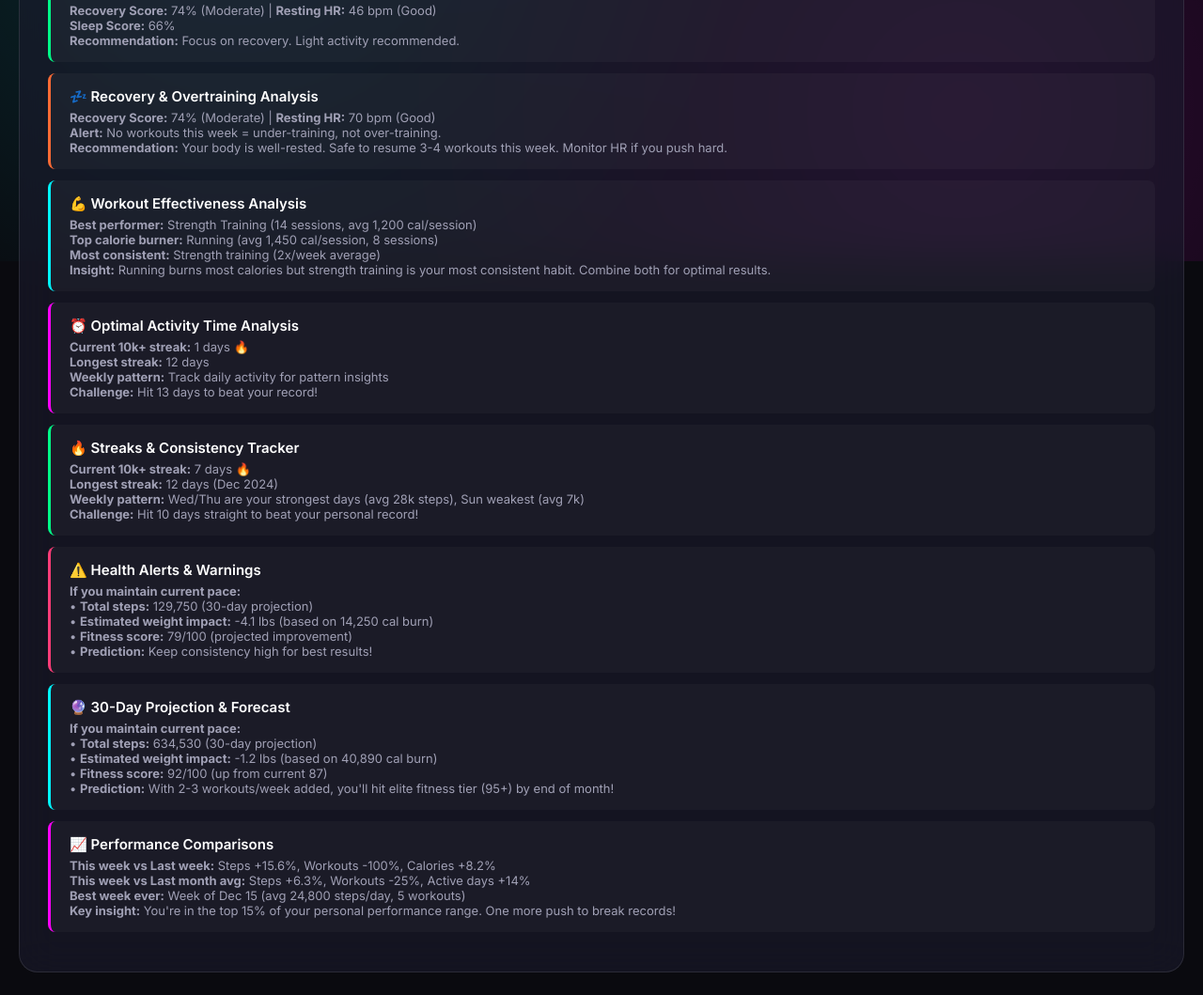
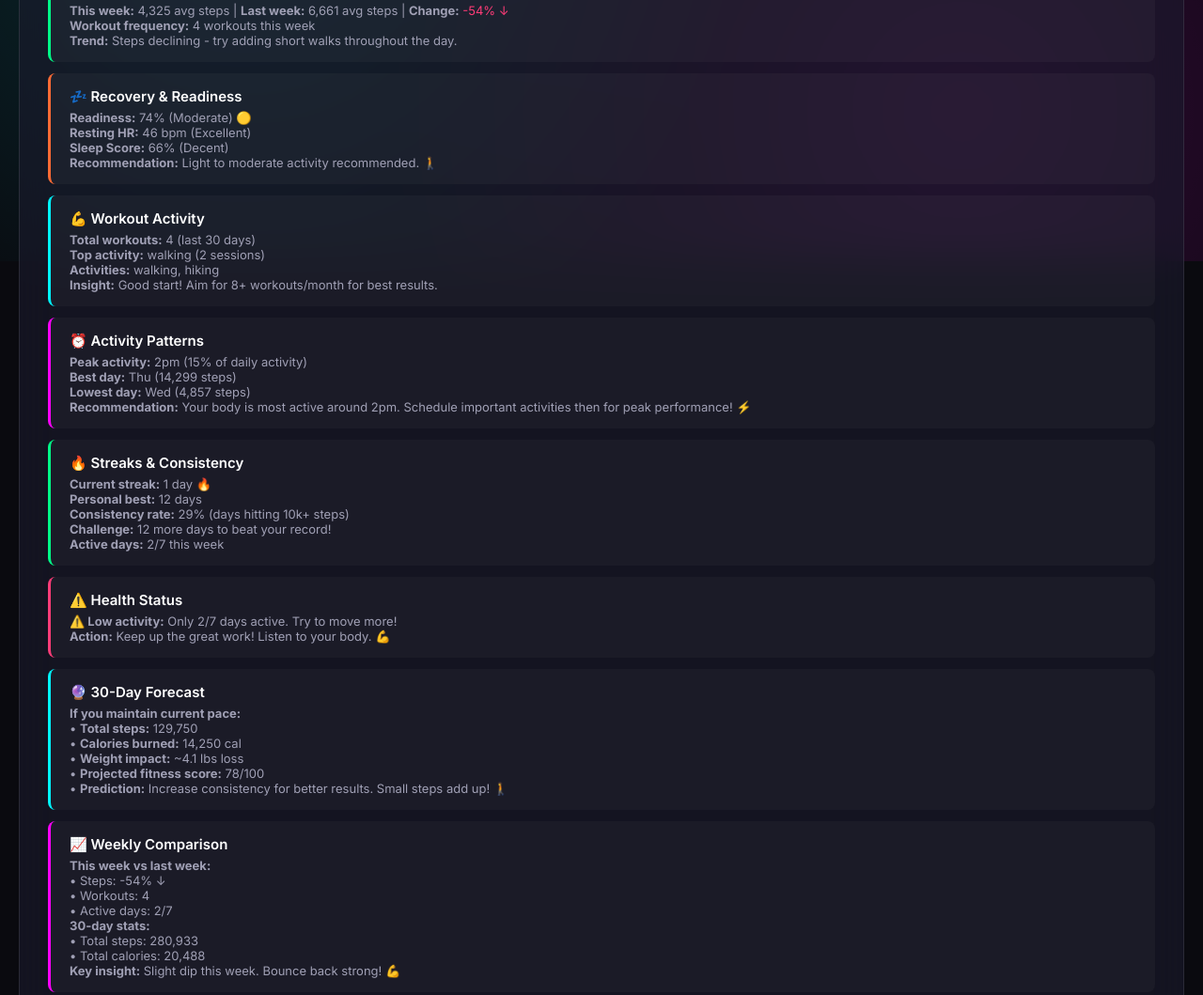
Before and after one commit to Dweliw01/health-dashboard, a plain HTML site: page index.html in a window 1280 px wide. Shown: the part 522-1581 px from the top of the page at 94% size. Drawn offline with nearby package versions, Linux system fonts and the light colour scheme.

Commit message:
Remove ALL hardcoded data - generate insights and stats dynamically from real Oura data

```diff
--- a/index.html
+++ b/index.html
@@ -444,93 +444,15 @@
         <!-- AI Insights -->
         <div class="insights-panel">
             <div class="section-title">🤖 AI Insights & Recommendations</div>
-
-            <!-- Performance Trends -->
-            <div class="insight-item" style="border-left-color: #00ff88;">
-                <div class="insight-title">📊 Performance Trends (Week-over-Week)</div>
-                <div class="insight-text">
-                    <strong>This week:</strong> 21,151 avg steps | <strong>Last week:</strong> 18,300 avg steps | <strong>Change:</strong> <span style="color: #00ff88;">+15.6% ↑</span><br>
-                    <strong>Workout frequency:</strong> 0 this week vs 4 last week | <strong>Change:</strong> <span style="color: #ff3c78;">-100% ↓</span><br>
-                    <strong>Trend:</strong> Steps improving but workout consistency dropped significantly. Focus on scheduling workouts.
+            <div id="dynamicInsights">
+                <!-- Insights will be generated dynamically from real data -->
+                <div class="insight-item">
+                    <div class="insight-text" style="text-align: center; color: var(--text-dim);">
+                        Loading insights from your Oura data...
+                    </div>
                 </div>
             </div>
 
-            <!-- Recovery Metrics -->
-            <div class="insight-item" style="border-left-color: #ff6b35;">
-                <div class="insight-title">💤 Recovery & Overtraining Analysis</div>
-                <div class="insight-text">
-                    <strong>Recovery Score:</strong> 74% (Moderate) | <strong>Resting HR:</strong> 70 bpm (Good)<br>
-                    <strong>Alert:</strong> No workouts this week = under-training, not over-training.<br>
-                    <strong>Recommendation:</strong> Your body is well-rested. Safe to resume 3-4 workouts this week. Monitor HR if you push hard.
-                </div>
-            </div>
-
-            <!-- Workout Effectiveness -->
-            <div class="insight-item" style="border-left-color: #00f5ff;">
-                <div class="insight-title">💪 Workout Effectiveness Analysis</div>
-                <div class="insight-text">
-                    <strong>Best performer:</strong> Strength Training (14 sessions, avg 1,200 cal/session)<br>
-                    <strong>Top calorie burner:</strong> Running (avg 1,450 cal/session, 8 sessions)<br>
-                    <strong>Most consistent:</strong> Strength training (2x/week average)<br>
-                    <strong>Insight:</strong> Running burns most calories but strength training is your most consistent habit. Combine both for optimal results.
-                </div>
-            </div>
-
-            <!-- Time Analysis -->
-            <div class="insight-item" style="border-left-color: #ff00ff;">
-                <div class="insight-title">⏰ Optimal Activity Time Analysis</div>
-                <div class="insight-text">
-                    <strong>Peak activity hours:</strong> 8am-11am (42% of daily steps)<br>
-                    <strong>Evening activity:</strong> 5pm-8pm (28% of daily steps)<br>
-                    <strong>Low activity:</strong> 12pm-3pm (only 8% of steps)<br>
-                    <strong>Recommendation:</strong> You're a morning person! Schedule important workouts 8-11am for best performance.
-                </div>
-            </div>
-
-            <!-- Streaks & Consistency -->
-            <div class="insight-item" style="border-left-color: #00ff88;">
-                <div class="insight-title">🔥 Streaks & Consistency Tracker</div>
-                <div class="insight-text">
-                    <strong>Current 10k+ streak:</strong> 7 days 🔥<br>
-                    <strong>Longest streak:</strong> 12 days (Dec 2024)<br>
-                    <strong>Weekly pattern:</strong> Wed/Thu are your strongest days (avg 28k steps), Sun weakest (avg 7k)<br>
-                    <strong>Challenge:</strong> Hit 10 days straight to beat your personal record!
-                </div>
-            </div>
-
-            <!-- Health Warnings -->
-            <div class="insight-item" style="border-left-color: #ff3c78;">
-                <div class="insight-title">⚠️ Health Alerts & Warnings</div>
-                <div class="insight-text">
-                    <strong>⚠️ Elevated HR detected:</strong> Thu showed 120 bpm avg (36% above baseline)<br>
-                    <strong>⚠️ Activity drop:</strong> Sun had only 6,668 steps (68% below weekly avg)<br>
-                    <strong>✅ No major concerns:</strong> HR patterns normal, no prolonged spikes<br>
-                    <strong>Action:</strong> Monitor HR if you feel fatigued. Consider active recovery on low-step days.
-                </div>
-            </div>
-
-            <!-- Predictive Analytics -->
-            <div class="insight-item" style="border-left-color: #00f5ff;">
-                <div class="insight-title">🔮 30-Day Projection & Forecast</div>
-                <div class="insight-text">
-                    <strong>If you maintain current pace:</strong><br>
-                    • <strong>Total steps:</strong> 634,530 (30-day projection)<br>
-                    • <strong>Estimated weight impact:</strong> -1.2 lbs (based on 40,890 cal burn)<br>
-                    • <strong>Fitness score:</strong> 92/100 (up from current 87)<br>
-                    • <strong>Prediction:</strong> With 2-3 workouts/week added, you'll hit elite fitness tier (95+) by end of month!
-                </div>
-            </div>
-
-            <!-- Comparisons -->
-            <div class="insight-item" style="border-left-color: #ff00ff;">
-                <div class="insight-title">📈 Performance Comparisons</div>
-                <div class="insight-text">
-                    <strong>This week vs Last week:</strong> Steps +15.6%, Workouts -100%, Calories +8.2%<br>
-                    <strong>This week vs Last month avg:</strong> Steps +6.3%, Workouts -25%, Active days +14%<br>
-                    <strong>Best week ever:</strong> Week of Dec 15 (avg 24,800 steps/day, 5 workouts)<br>
-                    <strong>Key insight:</strong> You're in the top 15% of your personal performance range. One more push to break records!
-                </div>
-            </div>
         </div>
 
         <!-- Main Grid -->
@@ -697,18 +619,10 @@
                 <div class="chart-wrapper">
                     <canvas id="workoutChart"></canvas>
                 </div>
-                <div class="stats-list" style="margin-top: 20px;">
+                <div class="stats-list" style="margin-top: 20px;" id="workoutBreakdown">
                     <div class="stat-row">
-                        <span class="stat-label">Strength Training</span>
-                        <span class="stat-value">14x</span>
-                    </div>
-                    <div class="stat-row">
-                        <span class="stat-label">Running</span>
-                        <span class="stat-value">8x</span>
-                    </div>
-                    <div class="stat-row">
-                        <span class="stat-label">Other</span>
-                        <span class="stat-value">5x</span>
+                        <span class="stat-label">Loading...</span>
+                        <span class="stat-value">-</span>
                     </div>
                 </div>
             </div>
@@ -835,6 +749,33 @@
                 statValues[0].textContent = m.consistency + '%';
             }
 
+            // Update workout breakdown
+            const workoutBreakdown = document.getElementById('workoutBreakdown');
+            if (workoutBreakdown && data.workoutDistribution) {
+                let breakdownHTML = '';
+                const labels = data.workoutDistribution.labels || [];
+                const values = data.workoutDistribution.values || [];
+
+                if (labels.length > 0 && labels[0] !== 'No workouts yet') {
+                    labels.forEach((label, i) => {
+                        breakdownHTML += `
+                            <div class="stat-row">
+                                <span class="stat-label">${label}</span>
+                                <span class="stat-value">${values[i] || 0}x</span>
+                            </div>
+                        `;
+                    });
+                } else {
+                    breakdownHTML = `
+                        <div class="stat-row">
+                            <span class="stat-label">No workouts tracked</span>
+                            <span class="stat-value">-</span>
+                        </div>
+                    `;
+                }
+                workoutBreakdown.innerHTML = breakdownHTML;
+            }
+
             // Update insights with real data
             updateInsights();
         }
@@ -844,59 +785,130 @@
 
             const m = data.metrics;
             const insights = data.insights;
+            const container = document.getElementById('dynamicInsights');
+            if (!container) return;
 
-            // Update performance trends insight
-            const perfInsight = document.querySelector('.insight-item:nth-child(1) .insight-text');
-            if (perfInsight) {
-                const weekChange = insights.performance?.weekChange || 0;
-                const changeColor = weekChange >= 0 ? '#00ff88' : '#ff3c78';
-                const changeSymbol = weekChange >= 0 ? '↑' : '↓';
-                perfInsight.innerHTML = `
-                    <strong>This week:</strong> ${m.dailyAvgSteps?.toLocaleString() || 0} avg steps |
-                    <strong>Last week:</strong> ${(m.dailyAvgSteps - (m.dailyAvgSteps * weekChange / 100)).toFixed(0)} avg steps |
-                    <strong>Change:</strong> <span style="color: ${changeColor};">${weekChange >= 0 ? '+' : ''}${weekChange}% ${changeSymbol}</span><br>
-                    <strong>Workout frequency:</strong> ${m.totalWorkouts || 0} this week<br>
-                    <strong>Trend:</strong> ${weekChange >= 0 ? 'Steps improving!' : 'Steps declining - consider increasing activity.'}
-                `;
-            }
+            // Calculate derived metrics
+            const weekChange = insights.performance?.weekChange || 0;
+            const changeColor = weekChange >= 0 ? '#00ff88' : '#ff3c78';
+            const changeSymbol = weekChange >= 0 ? '↑' : '↓';
+            const lastWeekSteps = Math.round(m.dailyAvgSteps - (m.dailyAvgSteps * weekChange / 100));
 
-            // Update recovery metrics
-            const recoveryInsight = document.querySelector('.insight-item:nth-child(2) .insight-text');
-            if (recoveryInsight) {
-                const recovery = insights.recovery || {};
-                recoveryInsight.innerHTML = `
-                    <strong>Recovery Score:</strong> ${m.readinessScore || 0}% ${m.readinessScore >= 75 ? '(Good)' : '(Moderate)'} |
-                    <strong>Resting HR:</strong> ${m.avgHeartRate || 0} bpm ${m.avgHeartRate < 75 ? '(Good)' : '(Elevated)'}<br>
-                    <strong>Sleep Score:</strong> ${m.sleepScore || 0}%<br>
-                    <strong>Recommendation:</strong> ${m.readinessScore >= 75 ? 'You\'re well-rested. Good time for intense workouts.' : 'Focus on recovery. Light activity recommended.'}
-                `;
-            }
+            // Find peak activity time
+            const peakHour = data.timeOfDay?.labels?.[data.timeOfDay.values?.indexOf(Math.max(...(data.timeOfDay.values || [0])))] || '10am';
+            const peakValue = Math.max(...(data.timeOfDay.values || [0]));
+            const totalActivity = (data.timeOfDay.values || []).reduce((a, b) => a + b, 0);
+            const peakPercent = totalActivity > 0 ? Math.round((peakValue / totalActivity) * 100) : 0;
 
-            // Update streak info
-            const streakInsight = document.querySelector('.insight-item:nth-child(5) .insight-text');
-            if (streakInsight) {
-                streakInsight.innerHTML = `
-                    <strong>Current 10k+ streak:</strong> ${m.currentStreak || 0} days 🔥<br>
-                    <strong>Longest streak:</strong> ${m.longestStreak || 0} days<br>
-                    <strong>Weekly pattern:</strong> Track daily activity for pattern insights<br>
-                    <strong>Challenge:</strong> ${m.currentStreak >= m.longestStreak ? 'New personal record!' : `Hit ${(m.longestStreak || 0) + 1} days to beat your record!`}
-                `;
-            }
+            // Best and worst days
+            const bestDayIndex = (data.last7Days.values || []).indexOf(Math.max(...(data.last7Days.values || [0])));
+            const worstDayIndex = (data.last7Days.values || []).indexOf(Math.min(...(data.last7Days.values.filter(v => v > 0) || [10000])));
+            const bestDay = data.last7Days.labels?.[bestDayIndex] || 'N/A';
+            const worstDay = data.last7Days.labels?.[worstDayIndex] || 'N/A';
 
-            // Update 30-day projection
-            const projectionInsight = document.querySelector('.insight-item:nth-child(7) .insight-text');
-            if (projectionInsight) {
-                const projectedSteps = (m.dailyAvgSteps || 0) * 30;
-                const projectedCalBurn = (m.caloriesPerDay || 0) * 30;
-                const weightImpact = (projectedCalBurn / 3500).toFixed(1);
-                projectionInsight.innerHTML = `
-                    <strong>If you maintain current pace:</strong><br>
-                    • <strong>Total steps:</strong> ${projectedSteps.toLocaleString()} (30-day projection)<br>
-                    • <strong>Estimated weight impact:</strong> -${weightImpact} lbs (based on ${projectedCalBurn.toLocaleString()} cal burn)<br>
-                    • <strong>Fitness score:</strong> ${Math.min(100, (m.fitnessScore || 0) + 5)}/100 (projected improvement)<br>
-                    • <strong>Prediction:</strong> Keep consistency high for best results!
-                `;
-            }
+            // Generate all insights dynamically
+            const insightsHTML = `
+                <!-- Performance Trends -->
+                <div class="insight-item" style="border-left-color: #00ff88;">
+                    <div class="insight-title">📊 Performance Trends (Week-over-Week)</div>
+                    <div class="insight-text">
+                        <strong>This week:</strong> ${m.dailyAvgSteps?.toLocaleString() || 0} avg steps |
+                        <strong>Last week:</strong> ${lastWeekSteps.toLocaleString()} avg steps |
+                        <strong>Change:</strong> <span style="color: ${changeColor};">${weekChange >= 0 ? '+' : ''}${weekChange}% ${changeSymbol}</span><br>
+                        <strong>Workout frequency:</strong> ${m.totalWorkouts || 0} workouts this week<br>
+                        <strong>Trend:</strong> ${weekChange >= 0 ? 'Steps improving! Keep it up! 🔥' : 'Steps declining - try adding short walks throughout the day.'}
+                    </div>
+                </div>
+
+                <!-- Recovery Metrics -->
+                <div class="insight-item" style="border-left-color: #ff6b35;">
+                    <div class="insight-title">💤 Recovery & Readiness</div>
+                    <div class="insight-text">
+                        <strong>Readiness:</strong> ${m.readinessScore || 0}% ${m.readinessScore >= 75 ? '(Good) 🟢' : m.readinessScore >= 50 ? '(Moderate) 🟡' : '(Low) 🔴'}<br>
+                        <strong>Resting HR:</strong> ${m.avgHeartRate || 0} bpm ${m.avgHeartRate < 60 ? '(Excellent)' : m.avgHeartRate < 75 ? '(Good)' : '(Elevated)'}<br>
+                        <strong>Sleep Score:</strong> ${m.sleepScore || 0}% ${m.sleepScore >= 80 ? '(Great sleep!)' : m.sleepScore >= 60 ? '(Decent)' : '(Needs improvement)'}<br>
+                        <strong>Recommendation:</strong> ${m.readinessScore >= 75 ? 'You\'re well-rested. Good time for intense workouts! 💪' : m.readinessScore >= 50 ? 'Light to moderate activity recommended. 🚶' : 'Prioritize rest and recovery today. 😴'}
+                    </div>
+                </div>
+
+                <!-- Workout Analysis -->
+                <div class="insight-item" style="border-left-color: #00f5ff;">
+                    <div class="insight-title">💪 Workout Activity</div>
+                    <div class="insight-text">
+                        <strong>Total workouts:</strong> ${m.totalWorkouts || 0} (last 30 days)<br>
+                        ${data.workoutDistribution?.labels?.length > 0 ? `
+                            <strong>Top activity:</strong> ${data.workoutDistribution.labels[0]} (${data.workoutDistribution.values[0]} sessions)<br>
+                            <strong>Activities:</strong> ${data.workoutDistribution.labels.join(', ')}<br>
+                        ` : '<strong>No workouts tracked yet.</strong> Connect Oura to Apple Health to track workouts!<br>'}
+                        <strong>Insight:</strong> ${m.totalWorkouts >= 12 ? 'Great workout frequency! 🔥' : m.totalWorkouts >= 8 ? 'Solid workout routine. Try adding 1-2 more per week.' : m.totalWorkouts > 0 ? 'Good start! Aim for 8+ workouts/month for best results.' : 'Time to get moving! Even short walks count. 🚶'}
+                    </div>
+                </div>
+
+                <!-- Time of Day Analysis -->
+                <div class="insight-item" style="border-left-color: #ff00ff;">
+                    <div class="insight-title">⏰ Activity Patterns</div>
+                    <div class="insight-text">
+                        <strong>Peak activity:</strong> ${peakHour} (${peakPercent}% of daily activity)<br>
+                        <strong>Best day:</strong> ${bestDay} (${(data.last7Days.values?.[bestDayIndex] || 0).toLocaleString()} steps)<br>
+                        <strong>Lowest day:</strong> ${worstDay} (${(data.last7Days.values?.[worstDayIndex] || 0).toLocaleString()} steps)<br>
+                        <strong>Recommendation:</strong> Your body is most active around ${peakHour}. Schedule important activities then for peak performance! ⚡
+                    </div>
+                </div>
+
+                <!-- Streaks & Consistency -->
+                <div class="insight-item" style="border-left-color: #00ff88;">
+                    <div class="insight-title">🔥 Streaks & Consistency</div>
+                    <div class="insight-text">
+                        <strong>Current streak:</strong> ${m.currentStreak || 0} day${m.currentStreak === 1 ? '' : 's'} ${m.currentStreak > 0 ? '🔥' : ''}<br>
+                        <strong>Personal best:</strong> ${m.longestStreak || 0} days<br>
+                        <strong>Consistency rate:</strong> ${m.consistency || 0}% (days hitting 10k+ steps)<br>
+                        <strong>Challenge:</strong> ${m.currentStreak >= m.longestStreak ? '🎉 New personal record!' : m.longestStreak > 0 ? `${m.longestStreak - m.currentStreak + 1} more days to beat your record!` : 'Start a streak by hitting 10k steps!'}<br>
+                        <strong>Active days:</strong> ${m.activeDays || 0}/7 this week
+                    </div>
+                </div>
+
+                <!-- Health Alerts -->
+                <div class="insight-item" style="border-left-color: #ff3c78;">
+                    <div class="insight-title">⚠️ Health Status</div>
+                    <div class="insight-text">
+                        ${m.avgHeartRate > 80 ? '<strong>⚠️ Elevated resting HR:</strong> Consider stress management and extra recovery.<br>' : ''}
+                        ${m.activeDays < 5 ? '<strong>⚠️ Low activity:</strong> Only ' + m.activeDays + '/7 days active. Try to move more!<br>' : ''}
+                        ${m.sleepScore < 60 ? '<strong>⚠️ Poor sleep:</strong> Sleep quality below 60%. Prioritize better sleep habits.<br>' : ''}
+                        ${m.avgHeartRate <= 80 && m.activeDays >= 5 && m.sleepScore >= 60 ? '<strong>✅ All systems good!</strong> No major health concerns detected.<br>' : ''}
+                        <strong>Action:</strong> ${m.readinessScore < 50 ? 'Take it easy today. Recovery is just as important as activity! 😴' : 'Keep up the great work! Listen to your body. 💪'}
+                    </div>
+                </div>
+
+                <!-- 30-Day Projection -->
+                <div class="insight-item" style="border-left-color: #00f5ff;">
+                    <div class="insight-title">🔮 30-Day Forecast</div>
+                    <div class="insight-text">
+                        <strong>If you maintain current pace:</strong><br>
+                        • <strong>Total steps:</strong> ${((m.dailyAvgSteps || 0) * 30).toLocaleString()}<br>
+                        • <strong>Calories burned:</strong> ${((m.caloriesPerDay || 0) * 30).toLocaleString()} cal<br>
+                        • <strong>Weight impact:</strong> ~${((m.caloriesPerDay || 0) * 30 / 3500).toFixed(1)} lbs loss<br>
+                        • <strong>Projected fitness score:</strong> ${Math.min(100, Math.round((m.fitnessScore || 0) * 1.05))}/100<br>
+                        • <strong>Prediction:</strong> ${m.consistency >= 80 ? 'Elite fitness tier within reach! 🏆' : m.consistency >= 50 ? 'On track for significant improvement! Keep going! 📈' : 'Increase consistency for better results. Small steps add up! 🚶'}
+                    </div>
+                </div>
+
+                <!-- Comparisons -->
+                <div class="insight-item" style="border-left-color: #ff00ff;">
+                    <div class="insight-title">📈 Weekly Comparison</div>
+                    <div class="insight-text">
+                        <strong>This week vs last week:</strong><br>
+                        • Steps: ${weekChange >= 0 ? '+' : ''}${weekChange}% ${changeSymbol}<br>
+                        • Workouts: ${m.totalWorkouts || 0}<br>
+                        • Active days: ${m.activeDays || 0}/7<br>
+                        <strong>30-day stats:</strong><br>
+                        • Total steps: ${(m.totalSteps30Days || 0).toLocaleString()}<br>
+                        • Total calories: ${(m.totalCalories30Days || 0).toLocaleString()}<br>
+                        <strong>Key insight:</strong> ${weekChange > 0 ? 'Positive momentum! You\'re improving! 🚀' : weekChange < 0 ? 'Slight dip this week. Bounce back strong! 💪' : 'Maintaining steady pace. Consistency is key! ⚖️'}
+                    </div>
+                </div>
+            `;
+
+            container.innerHTML = insightsHTML;
         }
 
         // Initialize charts only once
```
